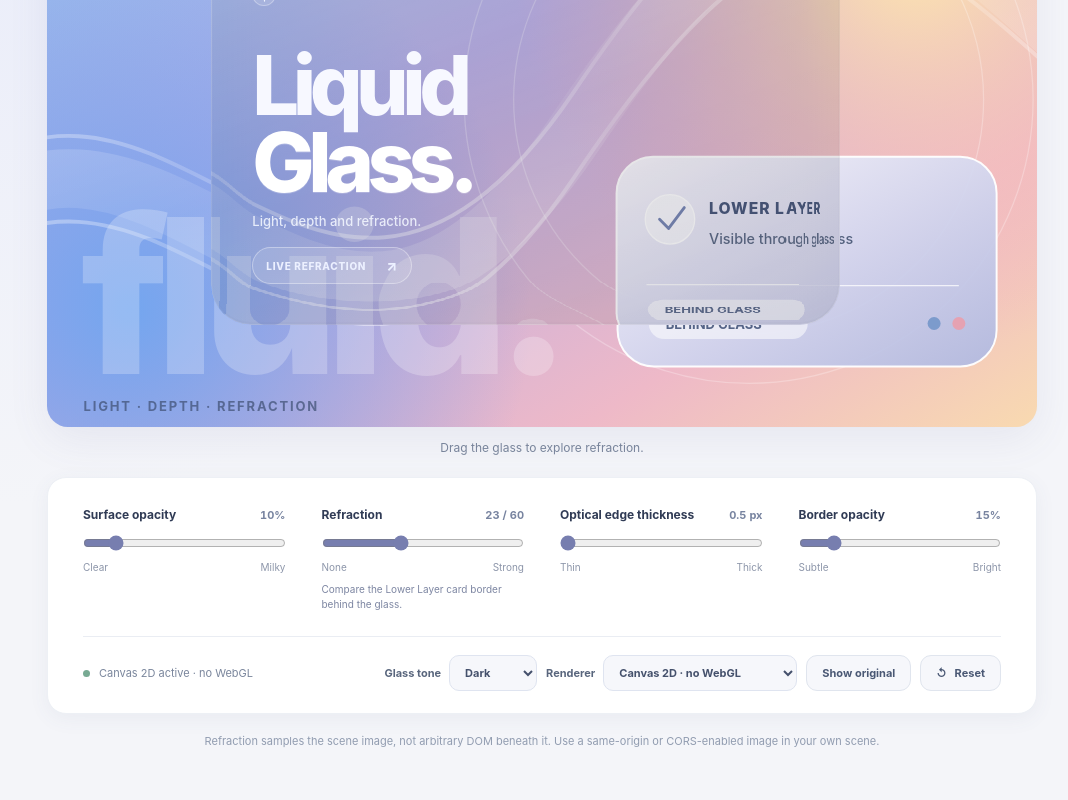
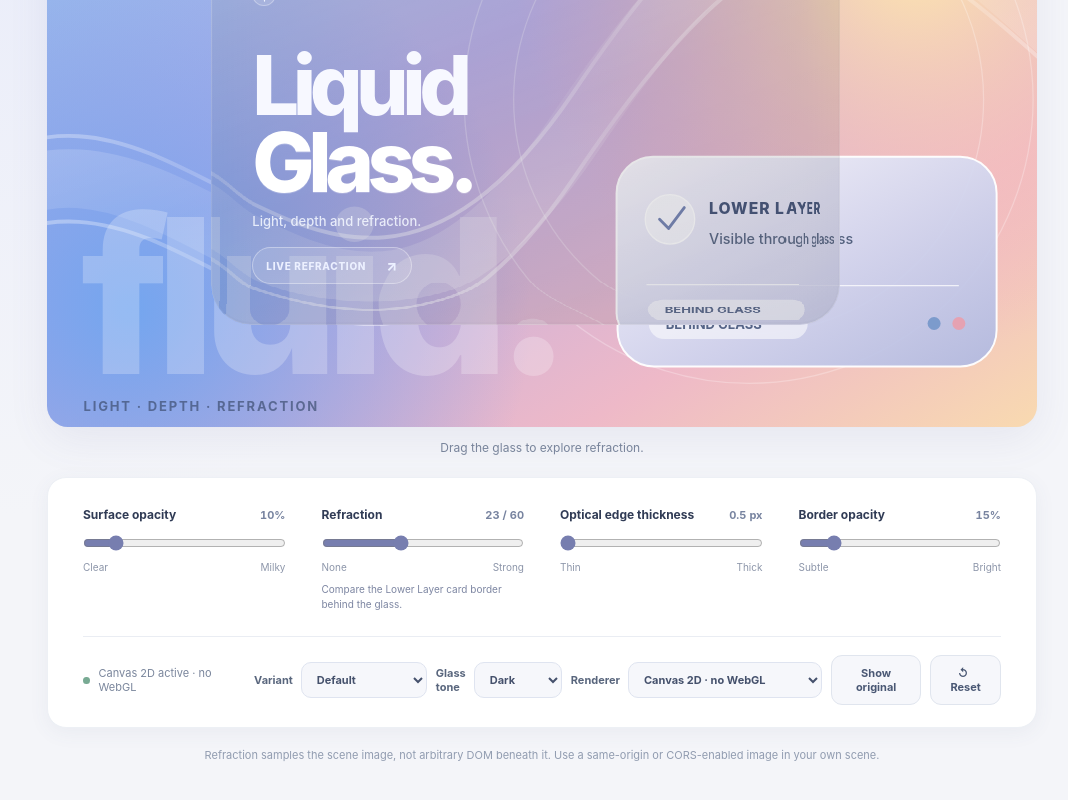
Before and after one commit to chenghsj/luma-glass, a React (Vite) app: page / in a window 1280 px wide. Shown: the part 466-1266 px from the top of the page, without its empty margins (98-1166 px from the left). Built offline with nearby package versions, Linux system fonts and the light colour scheme.

Commit message:
feat(demo): switch glass variants while retaining manual controls

```diff
--- a/src/demo/App.tsx
+++ b/src/demo/App.tsx
@@ -1,6 +1,6 @@
 import { useEffect, useRef, useState, type PointerEvent as ReactPointerEvent } from "react";
-import { GlassProvider, GlassScene, LiquidGlass } from "../index";
-import type { ActiveRenderer, RefractionMode } from "../index";
+import { GlassProvider, GlassScene, LiquidGlass, glassVariantPresets } from "../index";
+import type { ActiveRenderer, GlassVariant, RefractionMode } from "../index";
 
 function OpticalStar() {
   return (
@@ -19,6 +19,7 @@ function OpticalStar() {
 }
 
 export function App() {
+  const [variant, setVariant] = useState<GlassVariant>("default");
   const [opacity, setOpacity] = useState(0.1);
   const [borderOpacity, setBorderOpacity] = useState(0.15);
   const [tone, setTone] = useState<"light" | "dark">("dark");
@@ -132,6 +133,7 @@ export function App() {
         </div>
 
         <GlassProvider defaults={{
+          variant,
           opacity,
           borderOpacity,
           tone,
@@ -214,6 +216,26 @@ export function App() {
           <div className="controls-bottom">
             <span className="status"><i /> {showOriginal ? "Original background · refraction paused" : activeRenderer === "canvas" ? "Canvas 2D active · no WebGL" : activeRenderer === "webgl" ? "WebGL active" : "Image refraction unavailable"}</span>
             <div className="control-actions">
+              <label className="render-picker variant-picker" htmlFor="glass-variant">
+                Variant
+                <select
+                  id="glass-variant"
+                  value={variant}
+                  onChange={(event) => {
+                    const next = event.target.value as GlassVariant;
+                    const preset = glassVariantPresets[next];
+                    setVariant(next);
+                    setOpacity(preset.opacity);
+                    setBorderOpacity(preset.borderOpacity);
+                    setRefraction(preset.refraction);
+                    setShowOriginal(false);
+                  }}
+                >
+                  <option value="default">Default</option>
+                  <option value="subtle">Subtle</option>
+                  <option value="pronounced">Pronounced</option>
+                </select>
+              </label>
               <label className="render-picker tone-picker" htmlFor="glass-tone">
                 Glass tone
                 <select id="glass-tone" value={tone} onChange={(event) => setTone(event.target.value as "light" | "dark")}>
@@ -233,6 +255,7 @@ export function App() {
                 {showOriginal ? "Show refraction" : "Show original"}
               </button>
               <button type="button" onClick={() => {
+                setVariant("default");
                 setOpacity(0.1);
                 setBorderOpacity(0.15);
                 setTone("dark");
--- a/src/demo/demo.css
+++ b/src/demo/demo.css
@@ -79,6 +79,7 @@ button,input{font:inherit}
 }
 
 .render-picker{display:inline-flex;align-items:center;gap:8px;font-size:11px;color:#59667d;font-weight:750}
+.variant-picker select{min-width:115px}
 .render-picker select{max-width:205px;padding:9px 27px 9px 11px;border:1px solid #dfe4f0;background:#f6f7fb;border-radius:10px;color:#45516c;font:inherit;cursor:pointer}
 @media(max-width:780px){.controls-bottom{flex-wrap:wrap}.control-actions{flex-wrap:wrap;justify-content:flex-end;width:100%}.render-picker{margin-right:auto}}
-@media(max-width:420px){.render-picker{width:100%;justify-content:space-between}.render-picker select{max-width:70%}}
+@media(max-width:420px){.render-picker{width:100%;justify-content:space-between}.render-picker select{max-width:70%}.variant-picker select{min-width:0}}
```
Also changed, not shown: 1 other file (tests, documents, lock files or other folders).
